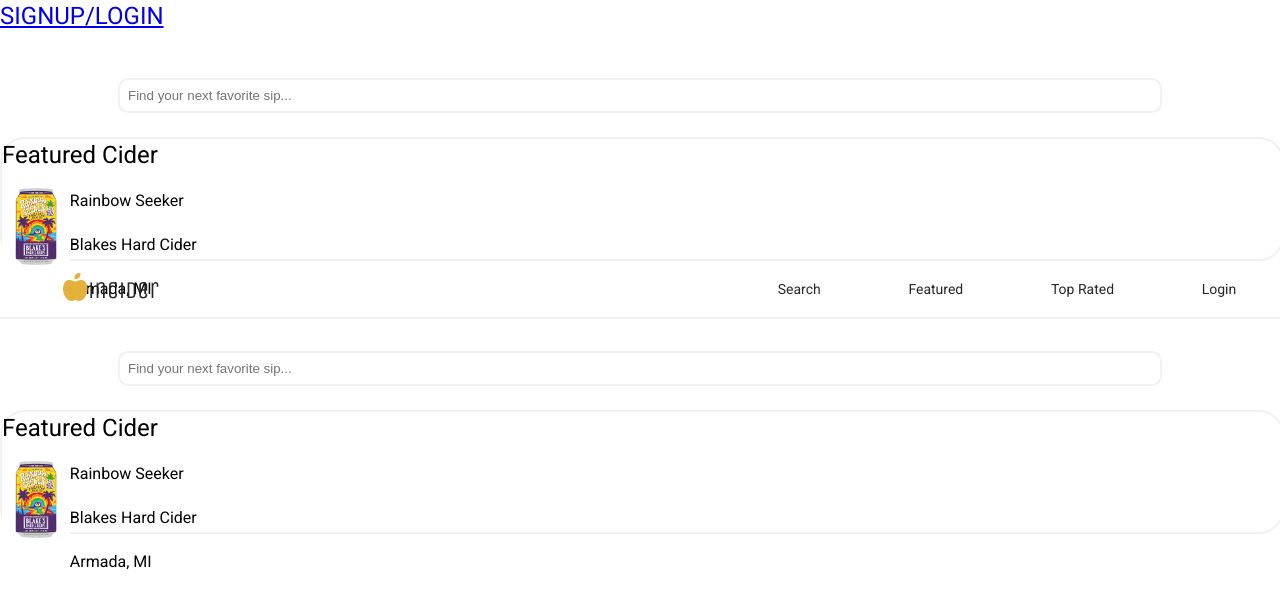
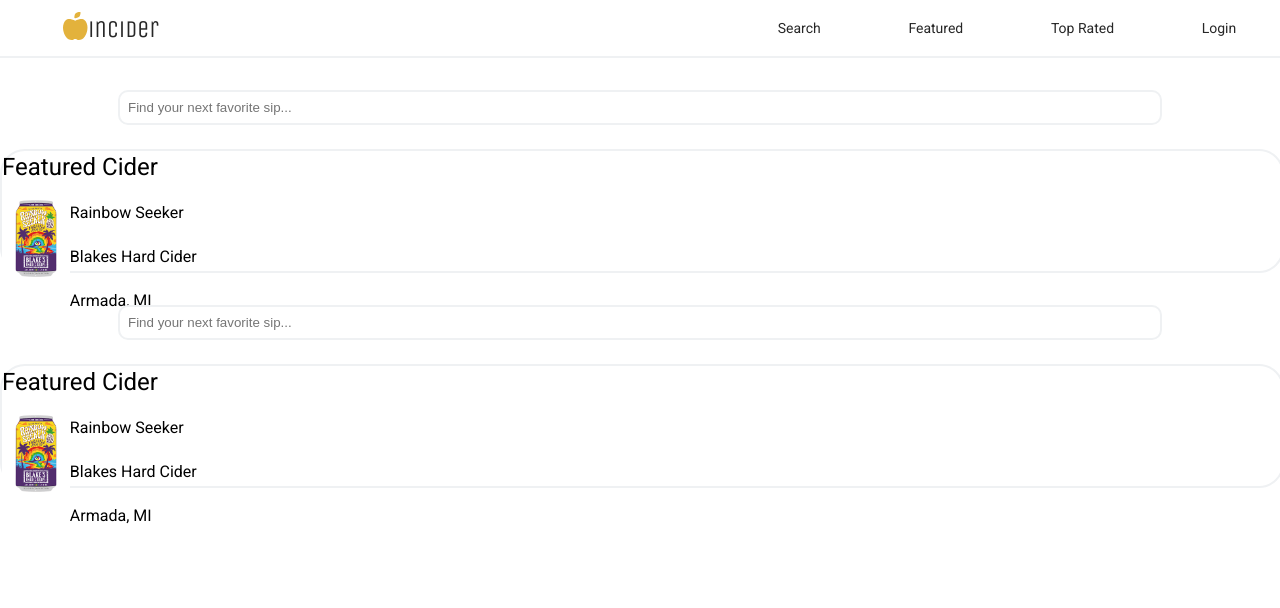
Before and after one commit to MVongphachant/Cider-project, an Angular app in the folder Cider-App/Cider/: page /home in a window 1280 px wide. Shown: the top 608 px of the page. Built offline with nearby package versions, Linux system fonts and the light colour scheme.

Commit message:
minor changes

```diff
--- a/Cider-App/Cider/package.json
+++ b/Cider-App/Cider/package.json
@@ -23,6 +23,7 @@
     "@angular/router": "~11.0.5",
     "@fortawesome/angular-fontawesome": "^0.8.2",
     "@fortawesome/fontawesome-svg-core": "^1.2.34",
+    "@fortawesome/free-brands-svg-icons": "^5.15.2",
     "@fortawesome/free-regular-svg-icons": "^5.15.2",
     "@fortawesome/free-solid-svg-icons": "^5.15.2",
     "rxjs": "~6.6.0",
--- a/Cider-App/Cider/src/app/app.component.html
+++ b/Cider-App/Cider/src/app/app.component.html
@@ -1,7 +1,4 @@
-<!-- <app-navigation-bar></app-navigation-bar> -->
-<h1><a [routerLink]="['/signup-login']">SIGNUP/LOGIN</a></h1>
+<app-navigation-bar></app-navigation-bar>
 <router-outlet></router-outlet>
-<app-navigation-bar></app-navigation-bar>
 <app-home></app-home>
 <!-- <app-review-form></app-review-form> -->
-<!-- <app-signup-login></app-signup-login> -->
```
Also changed, not shown: Cider-App/Cider/src/app/navigation-bar/navigation-bar.component.html (line endings or trailing spaces), 1 other file (tests, documents, lock files or other folders).
